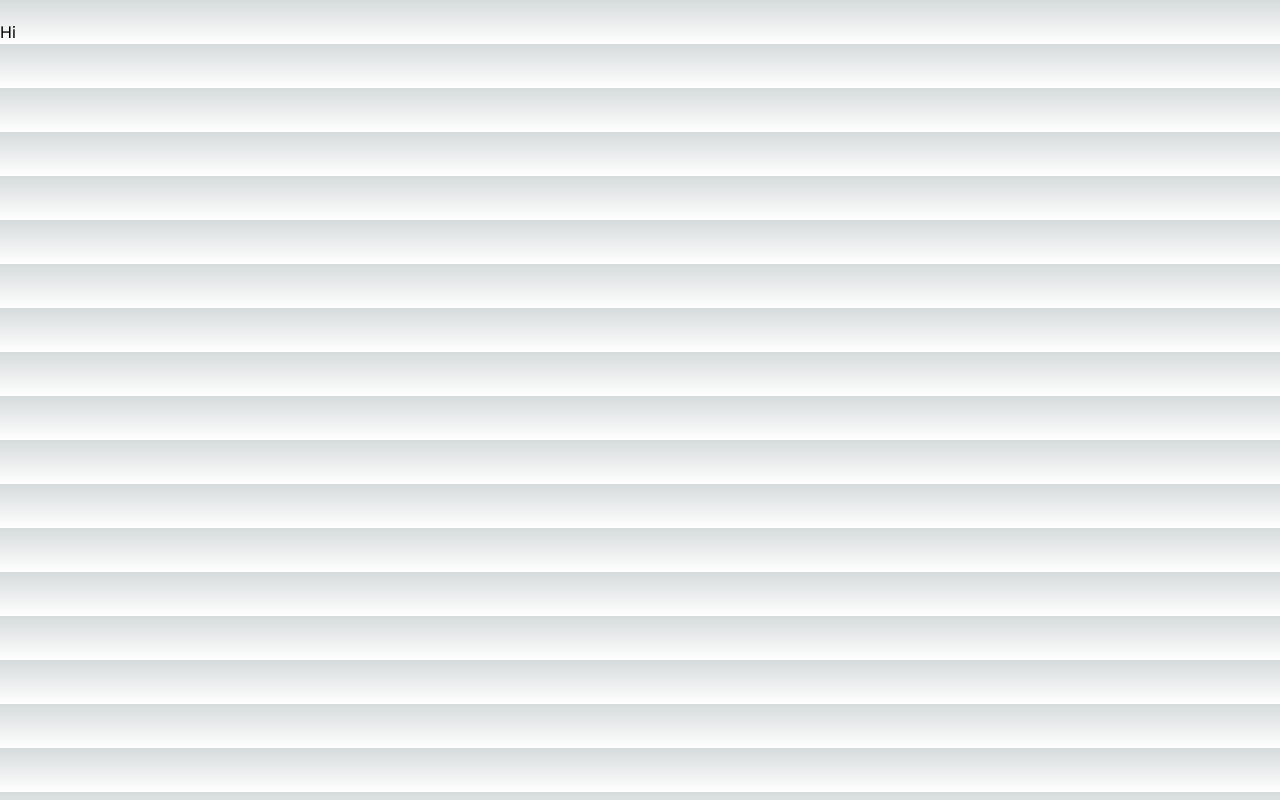
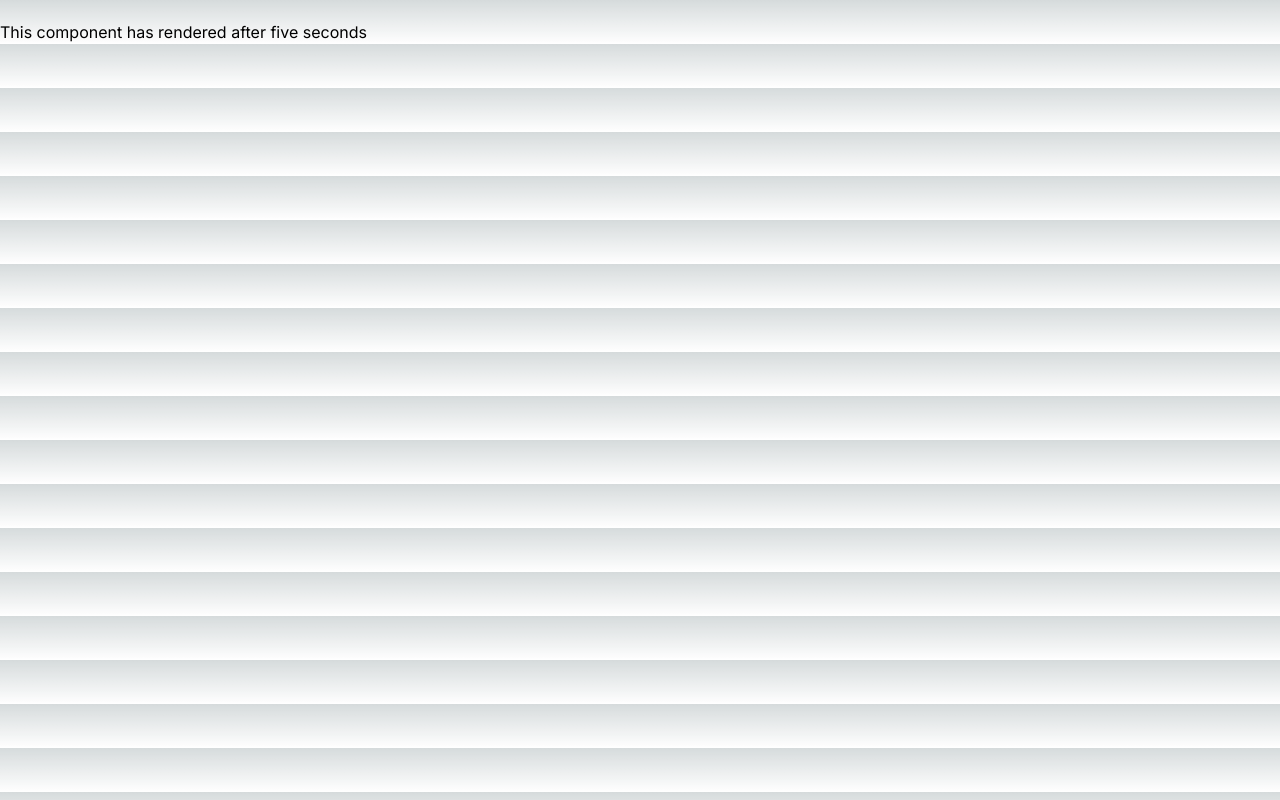
Before and after one commit to golf-sarawut/nextjs-code-examples, a Next.js app: page /suspense1 in a window 1280 px wide. Built offline with nearby package versions, Linux system fonts and the light colour scheme.

Commit message:
Add suspense.

```diff
--- a/app/suspense1/page.tsx
+++ b/app/suspense1/page.tsx
@@ -1,10 +1,12 @@
+import { FiveSecondToLoad } from "@/components/FiveSecondToLoad";
+import { Suspense } from "react";
+
 export default async function Page() {
-
-    await new Promise(resolve => setTimeout(resolve, 5000));
-
-    return (
-      <main className="container mx-auto mt-[20px]">
-          <h1>Hi</h1>
-      </main>
-    );
-  }
+  return (
+    <main className="container mx-auto mt-[20px]">
+      <Suspense fallback={<div>Loading....</div>}>
+        <FiveSecondToLoad/>
+      </Suspense>
+    </main>
+  );
+}
--- /dev/null
+++ b/app/suspense2/page.tsx
@@ -0,0 +1,10 @@
+export default async function Page() {
+
+    await new Promise(resolve => setTimeout(resolve, 5000));
+
+    return (
+      <main className="container mx-auto mt-[20px]">
+          <h1>Hi</h1>
+      </main>
+    );
+  }
--- /dev/null
+++ b/components/FiveSecondToLoad/index.tsx
@@ -0,0 +1,6 @@
+export async function FiveSecondToLoad() {
+
+  await new Promise((resolve) => setTimeout(resolve, 5000));
+
+  return <div>This component has rendered after five seconds</div>;
+}
```
Also changed, not shown: app/suspense2/loading.tsx (renamed from app/suspense1/loading.tsx).
